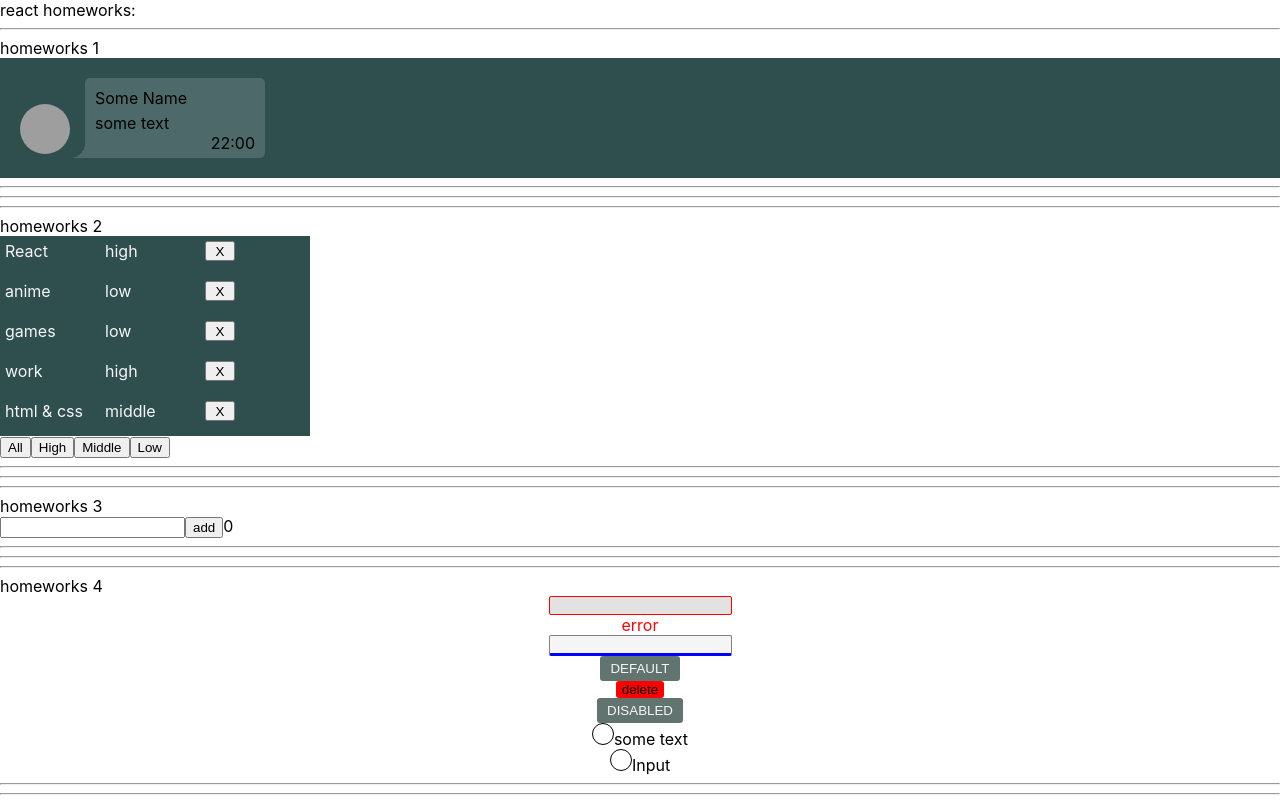
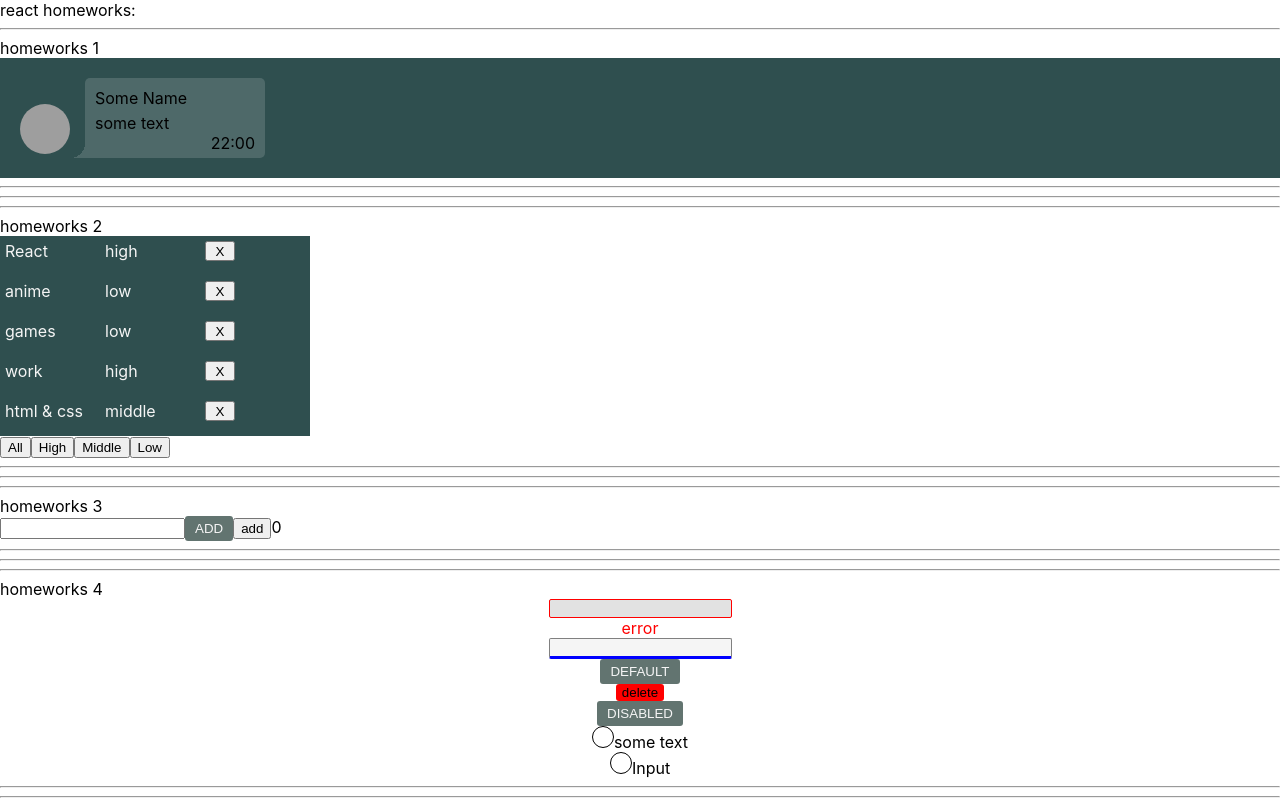
Before and after one commit to fabskrejt/zadachiIgnat, a React (Create React App) app: page / in a window 1280 px wide. Built offline with nearby package versions, Linux system fonts and the light colour scheme; grey boxes are pictures that could not be loaded.

Commit message:
added SuperButton to hw3

```diff
--- a/src/p2-homeworks/h3/Greeting.tsx
+++ b/src/p2-homeworks/h3/Greeting.tsx
@@ -1,5 +1,6 @@
 import React, {ChangeEvent} from 'react'
 import s from './Greeting.module.css'
+import SuperButton from "../h4/common/c2-SuperButton/SuperButton";
 
 type GreetingPropsType = {
     name: string // need to fix any
@@ -19,6 +20,7 @@ const Greeting: React.FC<GreetingPropsType> = (
         <div>
             <input value={name} onChange={setNameCallback} className={inputClass}/>
             <span>{error}</span>
+            <SuperButton onClick={addUser}>Add</SuperButton>
             <button onClick={addUser}>add</button>
             <span>{totalUsers}</span>
         </div>
```
